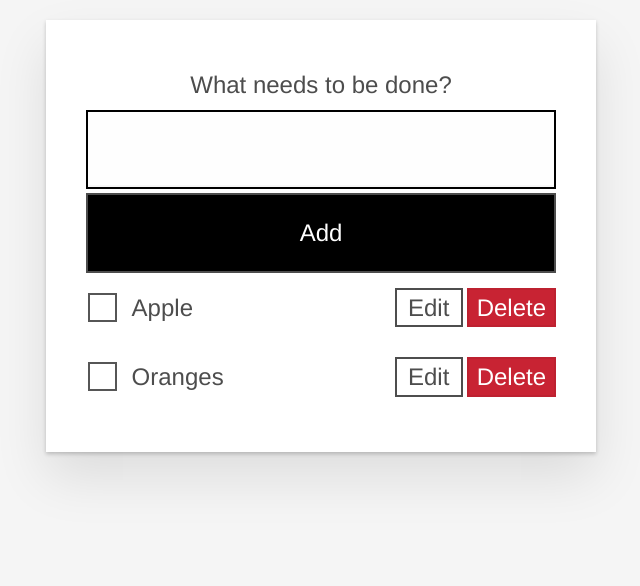
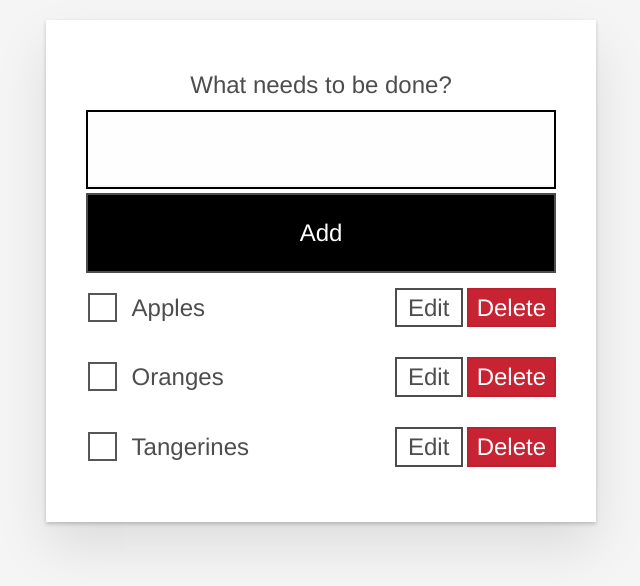
Before and after one commit to dengeist/moz-todo-react, a React (Create React App) app: page / in a window 1280 px wide. Shown: the top 586 px of the page, without its empty margins (319-959 px from the left). Built offline with nearby package versions, Linux system fonts and the light colour scheme.

Commit message:
Move data into index file

```diff
--- a/src/components/App.js
+++ b/src/components/App.js
@@ -3,16 +3,6 @@ import TodoForm from "./TodoForm";
 import Todo from "./Todo";
 
 import uuid from "uuid";
-
-const DATA = [
-  {
-    id: "001",
-    name: "Apple",
-    checked: false,
-    isEditing: false
-  },
-  { id: "002", name: "Oranges", checked: false, isEditing: false }
-];
 
 function createTodo(name) {
   return {
@@ -24,7 +14,7 @@ function createTodo(name) {
 
 class App extends React.Component {
   state = {
-    todos: DATA
+    todos: this.props.todos
   };
   onCreateTodo = name => {
     const newTodo = createTodo(name);
--- a/src/index.js
+++ b/src/index.js
@@ -4,4 +4,22 @@ import "./index.css";
 import "./custom-form-controls.css";
 import App from "./components/App";
 
-ReactDOM.render(<App />, document.getElementById("root"));
+const DATA = [
+  {
+    name: "Apples",
+    id: "b2c0983f-52f9-4e51-824e-e44ed5bb90e8",
+    checked: false
+  },
+  {
+    name: "Oranges",
+    id: "2b1137f3-8941-40f3-801d-b20bb2b459cc",
+    checked: false
+  },
+  {
+    name: "Tangerines",
+    id: "4d9605cb-b233-43e3-9be0-42fc589f5d97",
+    checked: false
+  }
+];
+
+ReactDOM.render(<App todos={DATA} />, document.getElementById("root"));
```
